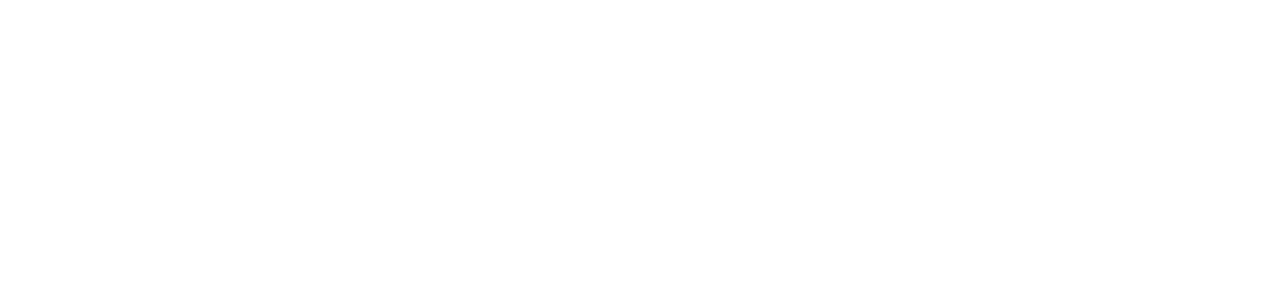
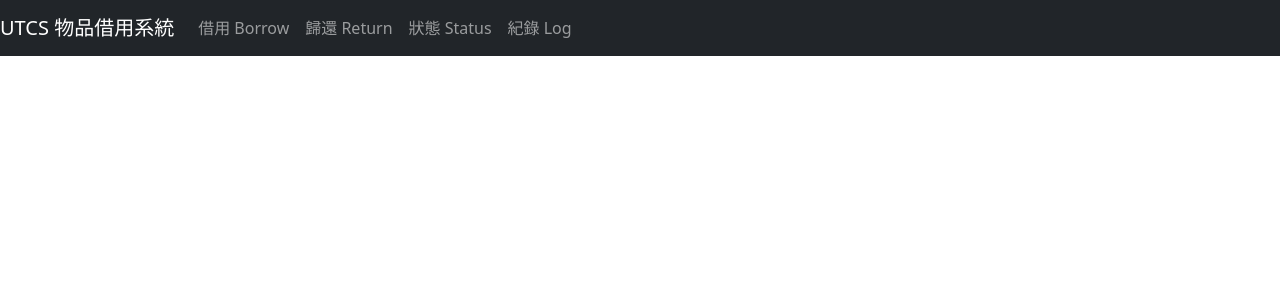
Before and after one commit to marvelcn015/utcs-key, a Vue app: page /home in a window 1280 px wide. Shown: the top 300 px of the page. Built offline with nearby package versions, Linux system fonts and the light colour scheme.

Commit message:
feat: addition status

```diff
--- /dev/null
+++ b/src/components/NavigationBar.vue
@@ -0,0 +1,34 @@
+<script setup>
+import { ref } from "vue";
+
+const navItems = [
+  { name: "借用 Borrow", path: "/" },
+  { name: "歸還 Return", path: "/" },
+  { name: "狀態 Status", path: "/Status" },
+  { name: "紀錄 Log", path: "/" },
+];
+</script>
+
+<template>
+  <nav class="navbar navbar-expand-md bg-dark navbar-dark">
+    <a class="navbar-brand" href="/">UTCS 物品借用系統</a>
+
+    <button class="navbar-toggler" type="button" data-bs-toggle="collapse" data-bs-target="#collapsibleNavbar">
+      <span class="navbar-toggler-icon"></span>
+    </button>
+
+    <div class="collapse navbar-collapse" id="collapsibleNavbar">
+      <ul class="navbar-nav">
+        <li v-for="item in navItems" :key="item.path" class="nav-item">
+          <RouterLink class="nav-link" :to="item.path">{{ item.name }}</RouterLink>
+        </li>
+      </ul>
+    </div>
+  </nav>
+</template>
+
+<style scoped>
+.navbar {
+  margin-bottom: 20px;
+}
+</style>
--- /dev/null
+++ b/src/components/StatusBar.vue
@@ -0,0 +1,77 @@
+<script setup>
+import { ref, onMounted } from "vue";
+import { useRoute, useRouter } from "vue-router";
+
+const route = useRoute();
+const router = useRouter();
+
+// 控制不同訊息的顯示狀態
+const statusOk = ref(false);
+const statusError = ref(false);
+const statusNotIntranet = ref(false);
+const statusNoIpLimitSystem = ref(false);
+
+onMounted(() => {
+  const status = route.query.status;
+
+  if (status === "ok") {
+    statusOk.value = true;
+  } else if (status === "notintanet") {
+    statusNotIntranet.value = true;
+  } else if (status === "noiplimitsystem") {
+    statusNoIpLimitSystem.value = true;
+  } else {
+    statusError.value = true;
+  }
+
+  // 5秒後自動導向首頁
+  setTimeout(() => {
+    router.push("/");
+  }, 5000);
+});
+</script>
+
+<template>
+  <nav class="navbar navbar-expand-md bg-dark navbar-dark">
+    <RouterLink class="navbar-brand" to="/">UTCS 物品借用系統</RouterLink>
+
+    <button class="navbar-toggler" type="button" data-bs-toggle="collapse" data-bs-target="#collapsibleNavbar">
+      <span class="navbar-toggler-icon"></span>
+    </button>
+  </nav>
+
+  <div class="container">
+    <div v-if="statusOk" class="alert alert-info col-md-12">
+      <strong>恭喜!</strong> 借用/歸還/更新成功！
+    </div>
+
+    <div v-if="statusError" class="alert alert-danger col-md-12">
+      <strong>錯誤!</strong><br />
+      有可能是以下狀況：
+      <ul>
+        <li>資料錯誤</li>
+        <li>系統錯誤</li>
+      </ul>
+    </div>
+
+    <div v-if="statusNotIntranet" class="alert alert-danger col-md-12">
+      <strong>錯誤!</strong><br />
+      <ul>
+        <li>不在校園網路內</li>
+      </ul>
+    </div>
+
+    <div v-if="statusNoIpLimitSystem" class="alert alert-danger col-md-12">
+      <strong>錯誤!</strong><br />
+      <ul>
+        <li>IP Limit System 發生故障</li>
+      </ul>
+    </div>
+  </div>
+</template>
+
+<style scoped>
+.container {
+  margin-top: 20px;
+}
+</style>
--- a/src/router/index.js
+++ b/src/router/index.js
@@ -1,6 +1,7 @@
 import { createRouter, createWebHistory } from 'vue-router'
 
 import HomeView from '../views/HomeView.vue'
+import StatusView from '@/views/StatusView.vue'
 
 const router = createRouter({
   history: createWebHistory(import.meta.env.BASE_URL),
@@ -18,6 +19,11 @@ const router = createRouter({
       name: 'home',
       component: HomeView,
     },
+    {
+      path: '/Status',
+      name: 'Status',
+      component: StatusView,
+    },
   ],
 })
 
--- a/src/views/HomeView.vue
+++ b/src/views/HomeView.vue
@@ -1,7 +1,9 @@
-<script setup></script>
+<script setup>
+  import NavigationBar from '@/components/NavigationBar.vue';
+</script>
 
 <template>
-  <div class="container"></div>
+  <NavigationBar/>
 </template>
 
 <style scoped></style>
--- /dev/null
+++ b/src/views/StatusView.vue
@@ -0,0 +1,9 @@
+<script setup>
+    import StatusBar from '@/components/StatusBar.vue';
+</script>
+
+<template>
+    <StatusBar/>
+</template>
+
+<style scoped></style>
```
